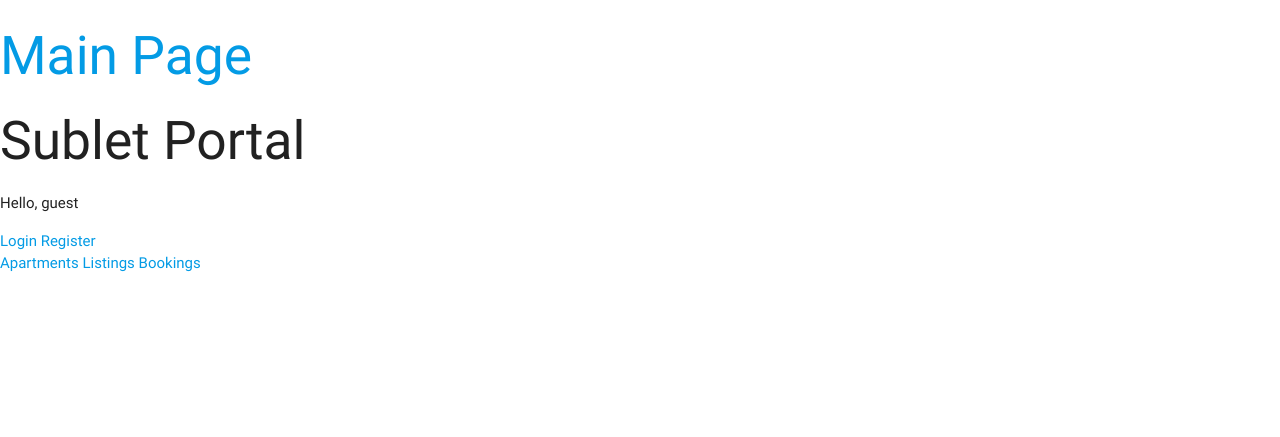
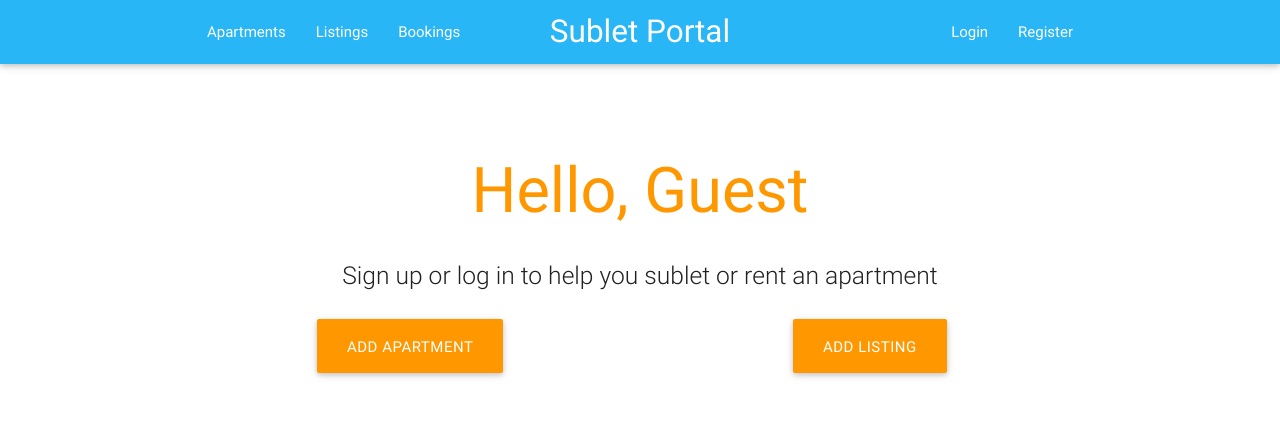
Before and after one commit to ziros94/sublet, a Django app: page /sublet/ in a window 1280 px wide. Shown: the top 437 px of the page. Run offline with Django 3.2, Linux system fonts and the light colour scheme; parts of the project's set-up code (start-up, migrations or seed data) failed here and were passed over.

Commit message:
added front end

```diff
--- a/sublet/app/templates/app/base.html
+++ b/sublet/app/templates/app/base.html
@@ -3,6 +3,8 @@
     <head>
         {% load staticfiles %}
         <meta charset="UTF-8">
+        <meta http-equiv="Content-Type" content="text/html; charset=UTF-8"/>
+        <meta name="viewport" content="width=device-width, initial-scale=1, maximum-scale=1.0"/>
         <link href="http://fonts.googleapis.com/icon?family=Material+Icons" rel="stylesheet">
         <link rel="stylesheet" href="{% static 'app/css/font-awesome.min.css' %}">
         <link rel="stylesheet" href="{% static 'app/css/materialize.min.css' %}">
@@ -12,11 +14,44 @@
 
     </head>
     <body>
-        <h2><a href="{% url 'app:home' %}">Main Page</a></h2>
+        <nav class="light-blue lighten-1" role="navigation">
+            <div class="nav-wrapper container">
+                <a id="logo-container" href="{% url 'app:home' %}" class="brand-logo center">Sublet Portal</a>
+                <ul class="left hide-on-med-and-down">
+                    <li><a href="{% url 'app:apartments' %}">Apartments</a></li>
+                    <li><a href="{% url 'app:listings' %}">Listings</a></li>
+                    <li><a href="{% url 'app:bookings' %}">Bookings</a></li>
+                </ul>
+                <ul class="right hide-on-med-and-down">
+                    {% if user.is_authenticated %}
+                    <li><a href="{% url 'app:profile' %}">{{ user.username }}</a></li>
+                    <li><a href="{% url 'app:logout' %}">Logout</a></li>
+                    {% else %}
+                    <li><a href="{% url 'app:login' %}">Login</a></li>
+                    <li><a href="{% url 'app:register' %}">Register</a></li>
+                    {% endif %}
+                </ul>
+                <ul id="nav-mobile" class="side-nav">
+                    <li><a href="{% url 'app:apartments' %}">Apartments</a></li>
+                    <li><a href="{% url 'app:listings' %}">Listings</a></li>
+                    <li><a href="{% url 'app:bookings' %}">Bookings</a></li>
+                    {% if user.is_authenticated %}
+                    <li><a href="{% url 'app:profile' %}">{{ user.username }}</a></li>
+                    <li><a href="{% url 'app:logout' %}">Logout</a></li>
+                    {% else %}
+                    <li><a href="{% url 'app:login' %}">Login</a></li>
+                    <li><a href="{% url 'app:register' %}">Register</a></li>
+                    {% endif %}
+                </ul>
+                <a href="#" data-activates="nav-mobile" class="button-collapse"><i class="material-icons">menu</i></a>
+            </div>
+        </nav>
+
         {% block content %}{% endblock %}
     <script>
         $(document).ready(function() {
             $('select').material_select();
+            $(".button-collapse").sideNav();
         });
     </script>
     <script type="text/javascript" src="{% static 'app/js/main.js' %}"></script>
--- a/sublet/app/templates/app/home.html
+++ b/sublet/app/templates/app/home.html
@@ -1,22 +1,21 @@
 {% extends 'app/base.html' %}
 {% block content %}
-<h2>Sublet Portal</h2>
-{% if user.is_authenticated %}
-    <p>Hello, {{ user.username }}</p>
-    <a href="{% url 'app:profile' %}">Profile</a>
-    <a href="{% url 'app:logout' %}">Logout</a>
-    <br>
-    <a href="{% url 'app:addApartment' %}">Add Apartment</a>
-    <a href="{% url 'app:addListing' %}">Add Listing</a>
-
-{% else %}
-    <p>Hello, guest</p>
-    <a href="{% url 'app:login' %}">Login</a>
-    <a href="{% url 'app:register' %}">Register</a>
-{% endif %}
-    <br>
-    <a href="{% url 'app:apartments' %}">Apartments</a>
-    <a href="{% url 'app:listings' %}">Listings</a>
-    <a href="{% url 'app:bookings' %}">Bookings</a>
+<div class="section no-pad-bot" id="index-banner">
+    <div class="container">
+        <br><br>
+        <h1 class="header center orange-text">Hello, {% if user.is_authenticated %}{{ user.username }}{% else %}Guest {% endif %}</h1>
+        <div class="row center">
+            <h5 class="header col s12 light">
+                {% if user.is_authenticated %}
+                    Get started by adding apartments, listings, or bookings. View any of these categories by navigating to the top left corner and clicking one
+                {% else %}Sign up or log in to help you sublet or rent an apartment{% endif %}</h5>
+        </div>
+        <div class="row center">
+            <div class="col m6 s12"><a href="{% url 'app:addApartment' %}" class="btn-large waves-effect waves-light orange">Add Apartment</a></div>
+            <div class="col m6 s12"><a href="{% url 'app:addListing' %}" class="btn-large waves-effect waves-light orange">Add Listing</a></div>
+        </div>
+        <br><br>
+    </div>
+</div>
 
 {%  endblock %}
--- a/sublet/app/views.py
+++ b/sublet/app/views.py
@@ -133,6 +133,7 @@ def addApartment(request):
     else:
         return render(request, 'app/addapartment.html')
 
+
 def book(request):
     if request.method == 'POST':
         l = ListingOwned.objects.get(user_pk=request.POST.get('shard_id'), id=request.POST.get('list_id'))
```
Also changed, not shown: sublet/dump2CSV.py (+47 -47 lines), sublet/app/migrations/0009_auto_20151217_1941.py (added), sublet/authsess_db.sqlite3, 3 other files.
